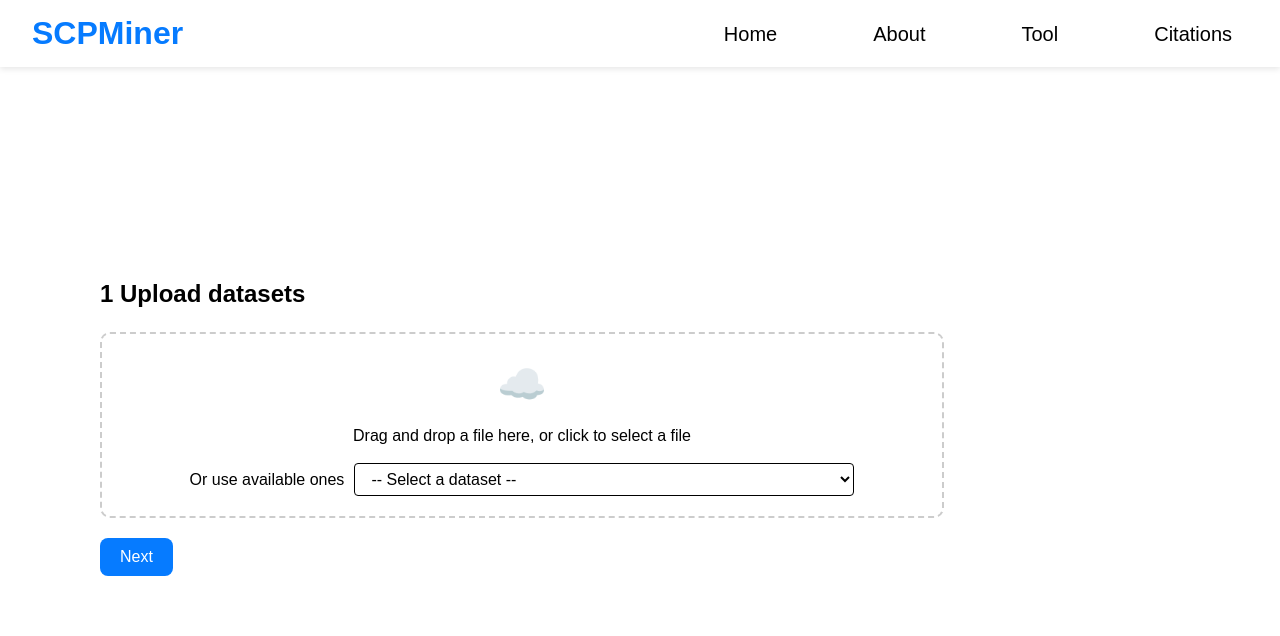
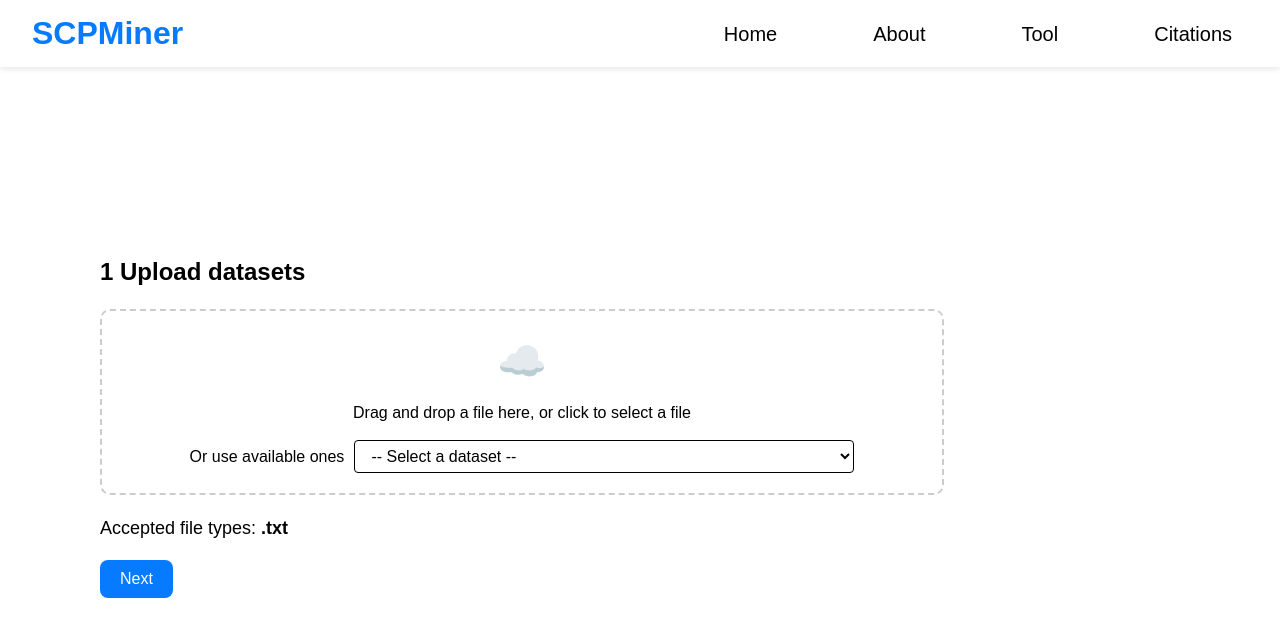
Before and after one commit to cicada12/SCPMiner, a React (Vite) app in the folder frontend/: page /tool in a window 1280 px wide. Shown: the top 636 px of the page. Built offline with nearby package versions, Linux system fonts and the light colour scheme.

Commit message:
Update Tool.jsx

```diff
--- a/frontend/src/Tool.jsx
+++ b/frontend/src/Tool.jsx
@@ -147,6 +147,7 @@ const Tool = () => {
           </select>
         </div>
       </div>
+      <p className="file-type-info">Accepted file types: <strong>.txt</strong></p>
       {step === 1 && <button className="next-button" onClick={handleNext}>Next</button>}
 
         {/* Step 2 */}
```
